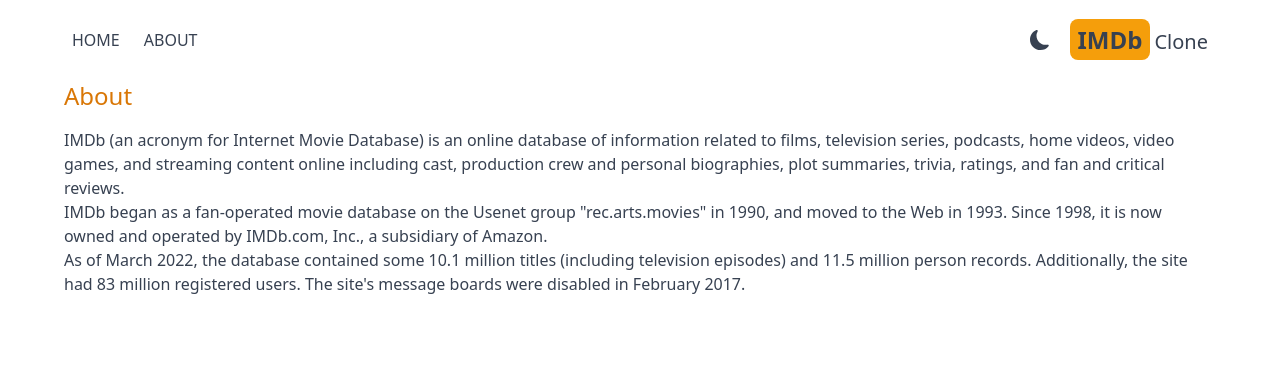
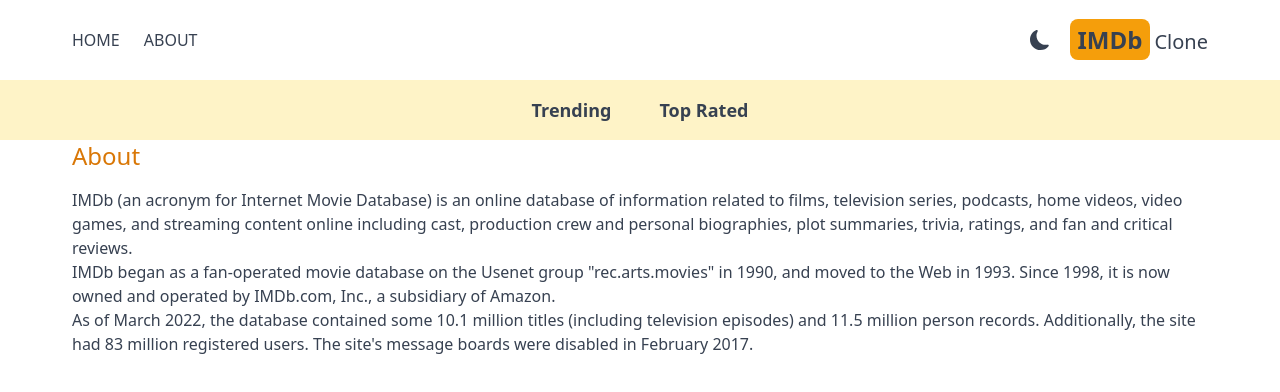
Before and after one commit to ahmedwagih96/imdb-clone, a Next.js app: page /about in a window 1280 px wide. Shown: the top 392 px of the page. Built offline with nearby package versions, Linux system fonts and the light colour scheme.

Commit message:
created navbar component

```diff
--- a/src/app/about/page.tsx
+++ b/src/app/about/page.tsx
@@ -4,7 +4,7 @@
 
 function About({}: Props) {
   return (
-    <div className="max-w-6xl mx-auto space-y-4">
+    <div className="max-w-6xl mx-auto space-y-4 px-2">
       <h1 className="text-2xl font-medium text-amber-600">About</h1>
       <div>
         <p>IMDb (an acronym for Internet Movie Database) is an online database of information related to films, television series, podcasts, home videos, video games, and streaming content online including cast, production crew and personal biographies, plot summaries, trivia, ratings, and fan and critical reviews. </p>
--- a/src/app/layout.tsx
+++ b/src/app/layout.tsx
@@ -1,6 +1,7 @@
 import Header from "@/components/Header";
 import "./globals.css";
 import Providers from "@/app/Providers";
+import Navbar from "@/components/Navbar";
 
 type RootLayoutProps = {
   children: React.ReactNode;
@@ -9,13 +10,15 @@
 export default function RootLayout({ children }: RootLayoutProps) {
   return (
     <html lang="en">
-      <Providers>
-        {/* HEADER */}
-        <body>
+      <body>
+        <Providers>
+          {/* HEADER */}
           <Header />
+          {/* NAVBAR */}
+          <Navbar />
           {children}
-        </body>
-      </Providers>
+        </Providers>
+      </body>
     </html>
   );
 }
--- /dev/null
+++ b/src/components/Navbar.tsx
@@ -0,0 +1,19 @@
+import NavbarItem from "@/components/NavbarItem";
+import { NavbarItemsParams, NavbarItemsTitle } from "@/types";
+
+function Navbar() {
+  return (
+    <div className="flex justify-center dark:bg-gray-600 bg-amber-100 lg:text-lg p-4">
+      <NavbarItem
+        title={NavbarItemsTitle.Trending}
+        param={NavbarItemsParams.Trending}
+      />
+      <NavbarItem
+        title={NavbarItemsTitle.TopRated}
+        param={NavbarItemsParams.TopRated}
+      />
+    </div>
+  );
+}
+
+export default Navbar;
--- /dev/null
+++ b/src/components/NavbarItem.tsx
@@ -0,0 +1,24 @@
+"use client";
+import Link from "next/link";
+import { useSearchParams } from "next/navigation";
+type Props = {
+  title: string;
+  param: string;
+};
+
+function NavbarItem({ title, param }: Props) {
+  const searchParams = useSearchParams();
+  const genre = searchParams.get("genre");
+  return (
+    <div>
+      <Link
+        href={`/?genre=${param}`}
+        className={`m-4 hover:text-amber-600 font-semibold p-2 ${genre && genre === param && "underline underline-offset-8 decoration-4 decoration-amber-500 rounded-lg"}`}
+      >
+        {title}
+      </Link>
+    </div>
+  );
+}
+
+export default NavbarItem;
--- a/src/types.ts
+++ b/src/types.ts
@@ -12,3 +12,12 @@
   Dark = "dark",
   Light = "light",
 }
+
+export enum NavbarItemsTitle {
+  Trending = "Trending",
+  TopRated = "Top Rated",
+}
+export enum NavbarItemsParams {
+  Trending = "fetchTrending",
+  TopRated = "fetchTopRated",
+}
```
